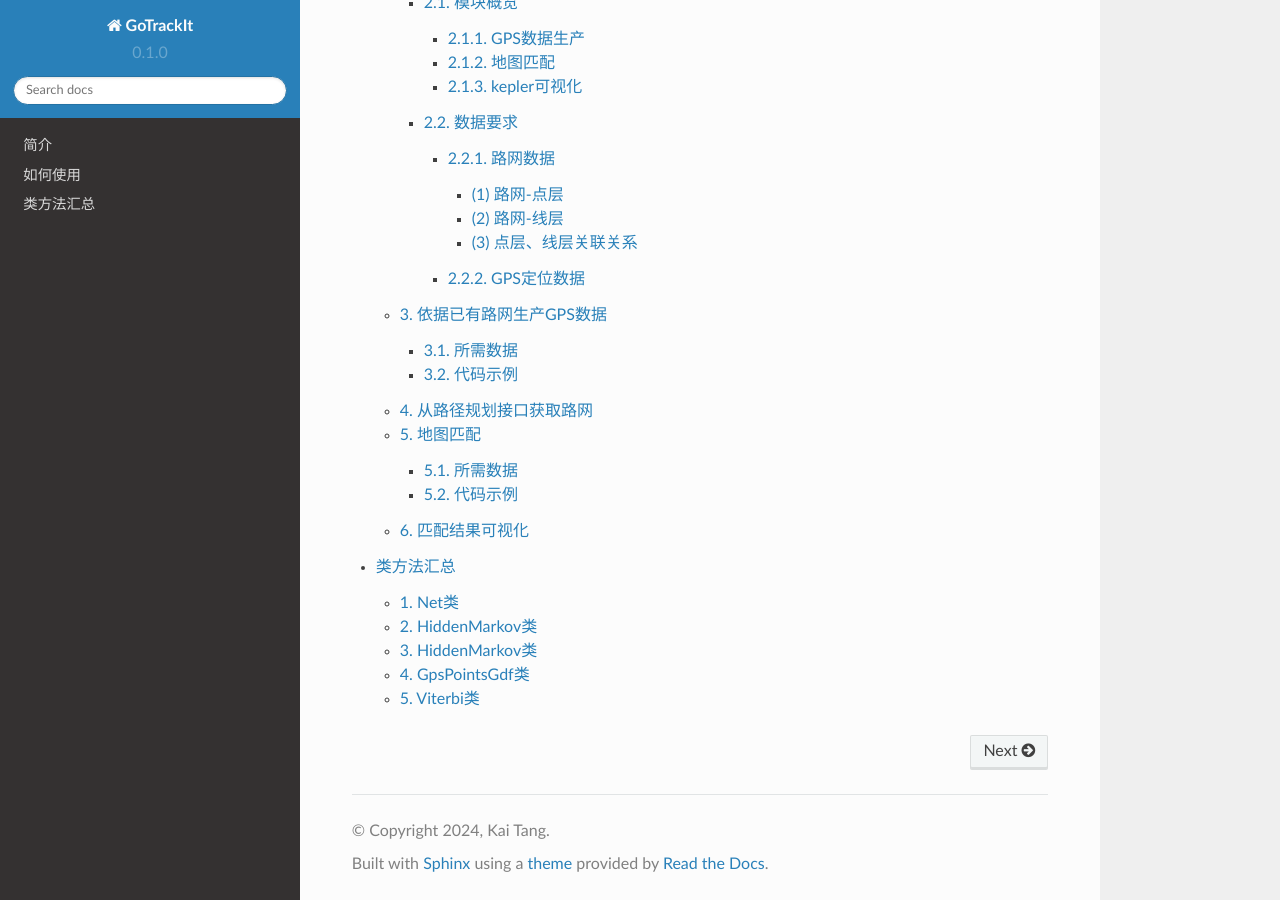
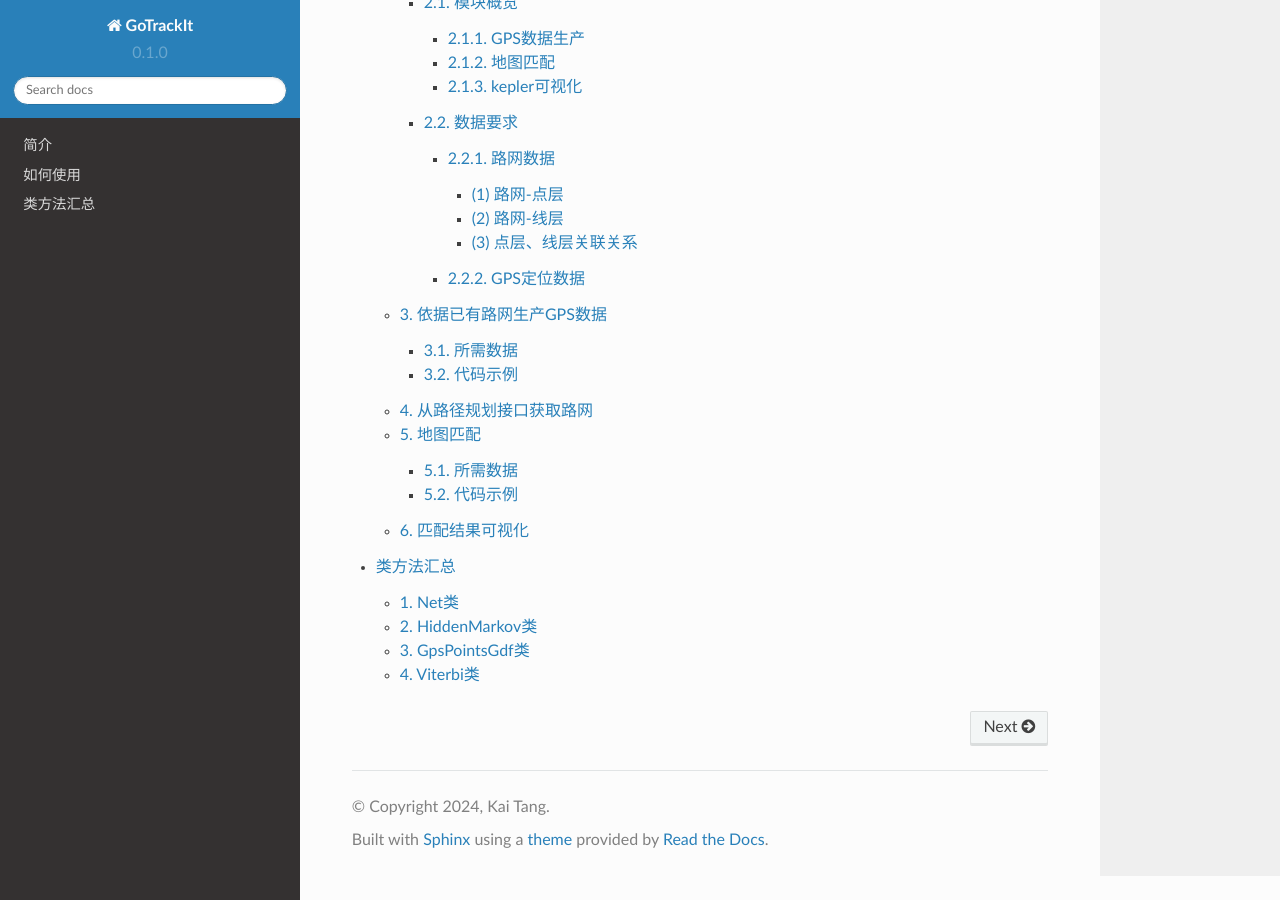
Before and after one commit to zdsjjtTLG/GoTrackItDoc, a Sphinx documentation site: the page built from docs/source/index.rst, in a window 1280 px wide and 900 px high, scrolled down 809 px. Built offline with Sphinx 7.4.7 and the Read the Docs theme 2.0.0, drawn with Linux system fonts in a browser that asks for light colours.

Commit message:
modify class method

```diff
--- a/docs/source/类方法汇总.rst
+++ b/docs/source/类方法汇总.rst
@@ -13,16 +13,12 @@ Welcome to test!
 有空更，待完善...
 
 
-3. HiddenMarkov类
+
+3. GpsPointsGdf类
 --------------------
 有空更，待完善...
 
 
-4. GpsPointsGdf类
+4. Viterbi类
 --------------------
 有空更，待完善...
-
-
-5. Viterbi类
---------------------
-有空更，待完善...
```
